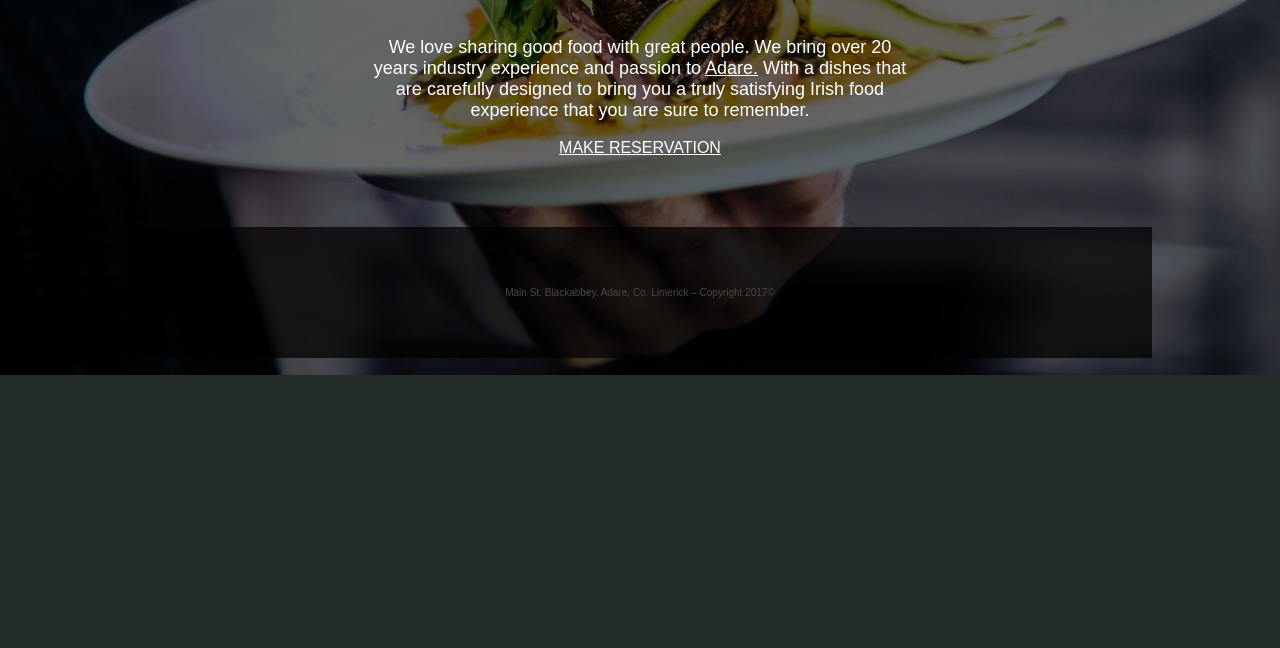
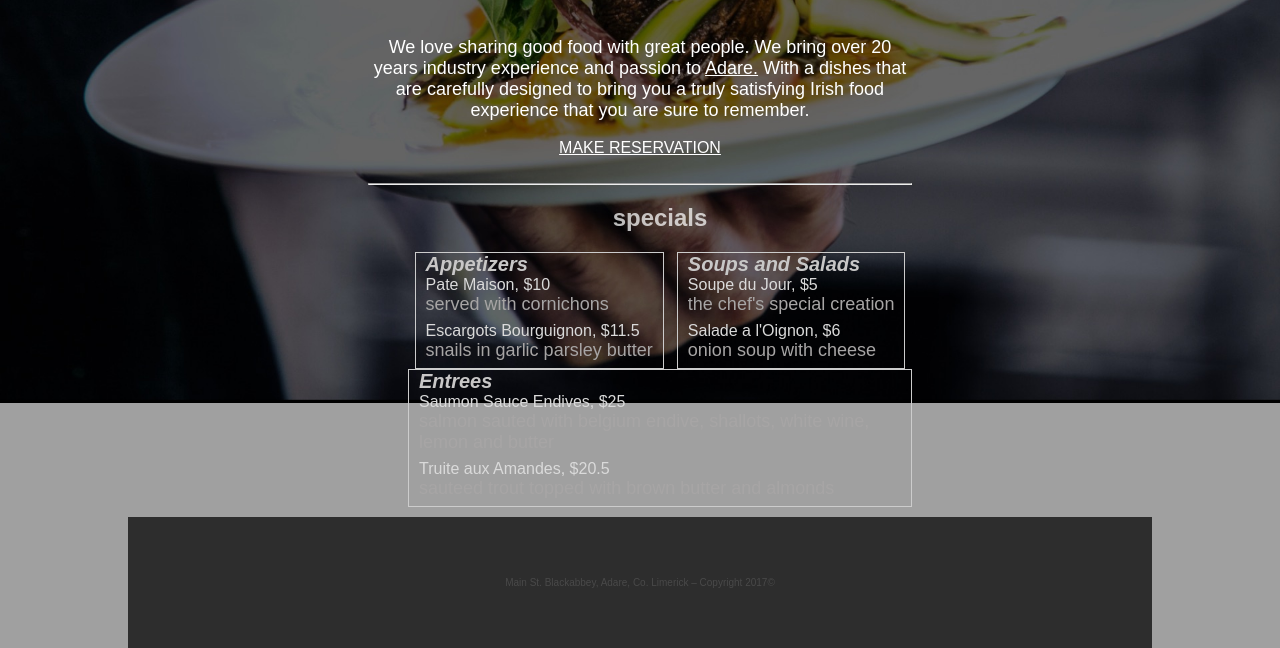
Before and after one commit to aReebok/ll-summer-web-dev, a plain HTML site: page project 1/index.html in a window 1280 px wide. Shown: the part 425-1073 px from the top of the page. Before the commit the page ends 800 px from the top, so only its background shows below. Drawn offline with Linux system fonts and the light colour scheme.

Commit message:
Adds specials at the bottom of the website page

```diff
--- a/project 1/index.html
+++ b/project 1/index.html
@@ -27,6 +27,41 @@
                 <p>We love sharing good food with great people. We bring over 20 years industry experience and passion to <a href="#">Adare.</a> With a dishes that are carefully designed to bring you a truly satisfying Irish food experience that you are sure to remember.</p>
 
                 <a href="http://www.tripadvisor.com/Restaurant_Review-g44881-d441670-Reviews-Joy_Luck_Buffet-Saint_Louis_Missouri.html" target="_blank">MAKE RESERVATION</a>
+                <br> <br>
+                <hr>
+
+                <menu>
+                    <h2>specials</h2>
+                    <div class="menu-container">
+                        <div class="box1">
+                            <m1>Appetizers</m1>
+                            <br>
+                            <dish>Pate Maison, $10<p>served with cornichons</p></dish>
+                            <dish>Escargots Bourguignon, $11.5<p>snails in garlic parsley butter</p></dish>
+
+
+                        </div>
+                        <div class="box3">
+                            <m1>Soups and Salads</m1>
+                            <br>
+                            <dish>Soupe du Jour, $5<p>the chef's special creation</p></dish>
+                            <dish>Salade a l'Oignon, $6<p>onion soup with cheese</p></dish>
+                            <!-- <dish>Salade Caesar, $5.5<p></p></dish> -->
+                        </div>
+
+                        <div class="box2">
+                            <m1>Entrees</m1>
+                            <br>
+                            <dish>Saumon Sauce Endives, $25<p>salmon sauted with belgium endive, shallots, white wine, lemon and butter</p></dish>
+                            <dish>Truite aux Amandes, $20.5<p>sauteed trout topped with brown butter and almonds</p></dish>
+
+                        </div>
+
+
+
+                    </div>
+                </menu>
+
             </main>
 
             <footer>
--- a/project 1/style.css
+++ b/project 1/style.css
@@ -3,7 +3,7 @@ html {
 }
 
 body {
-    background-color: rgb(36, 44, 42);
+    background-color: rgb(160, 160, 160);
     background-image: url(images/background-adare-restaurant.jpg);
     background-size: cover;
     background-repeat: no-repeat;
@@ -39,11 +39,66 @@ main {
     padding-right: 240px;
 }
 
+menu {
+    height: 300px;
+    /* margin-top: 100px; */
+}
+
+.menu-container{
+    display: flex;
+    align-items: flex-start;
+    flex-wrap: wrap;
+
+    color: white;
+    text-align: left;
+    font-family: Arial, Helvetica, sans-serif;
+}
+
+.menu-container m1{
+    color:rgb(200, 199, 199);
+    font-style: italic;
+    font-weight: bold;
+    font-size: 20px;
+}
+
+.menu-container dish{
+    color:rgb(218, 218, 218);
+    padding: 0;
+    margin: 0;
+}
+.menu-container p {
+    color:rgb(167, 165, 165);
+
+    padding: 0.1;
+    padding-bottom: 7px;
+    margin: 0;
+}
+
+
+
+
+.menu-container div{
+
+    border: 1px #ccc solid;
+    margin-left: auto;
+    margin-right: auto;
+    padding-left: 10px;
+    padding-right: 10px;
+}
+
+
+h2 {
+    color: rgba(255, 255, 255, 0.726);
+    font-family: Arial, Helvetica, sans-serif;
+}
+
+
 footer {
     background-color: rgba(0, 0, 0, 0.716);
     /* margin-top: 50px;
     margin-bottom: 50px; */
 
+    margin-top: 290px;
     padding-top: 50px;
     padding-bottom: 50px;
     /* height: 100px; */
```
Also changed, not shown: project 1/images/menu.jpg (added).
